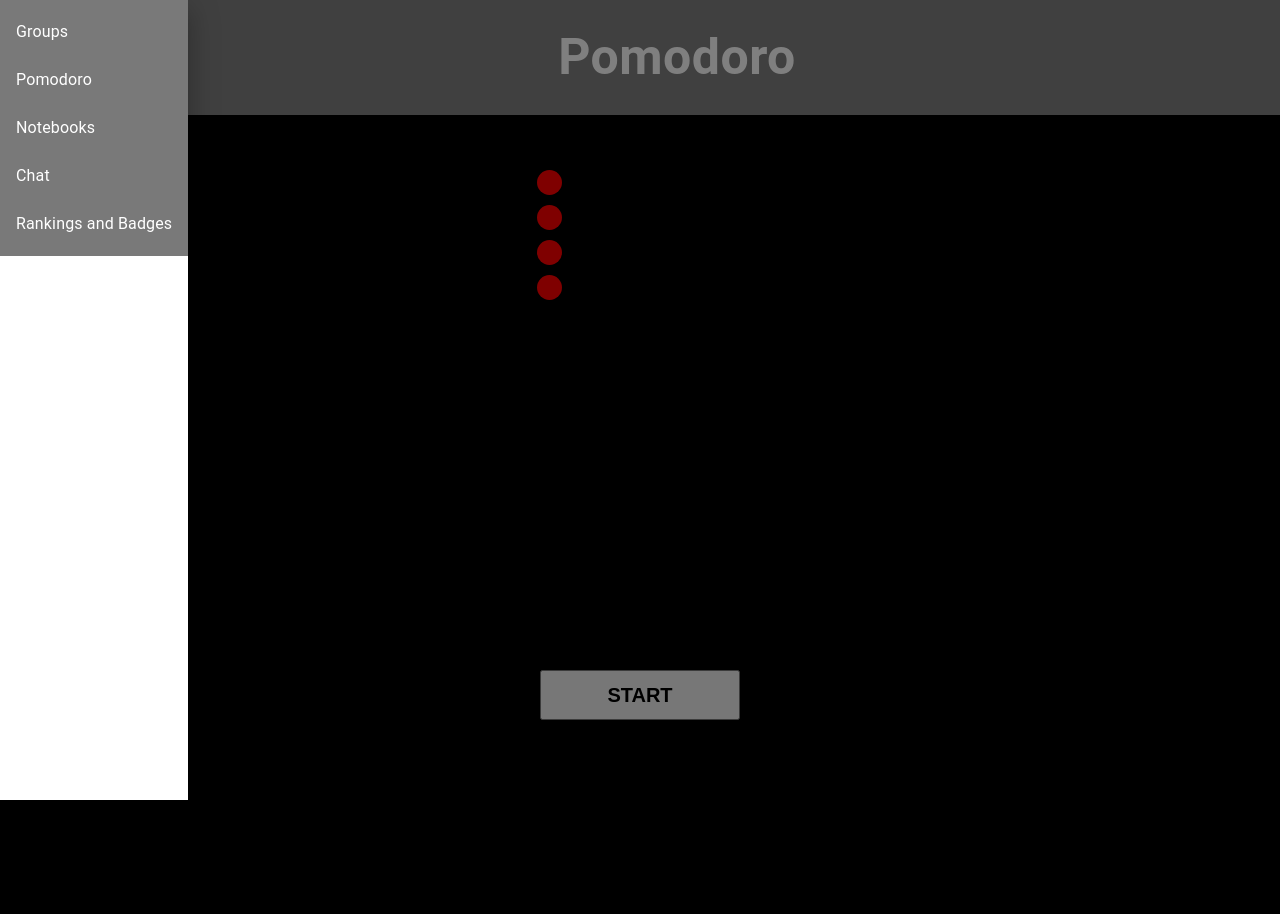
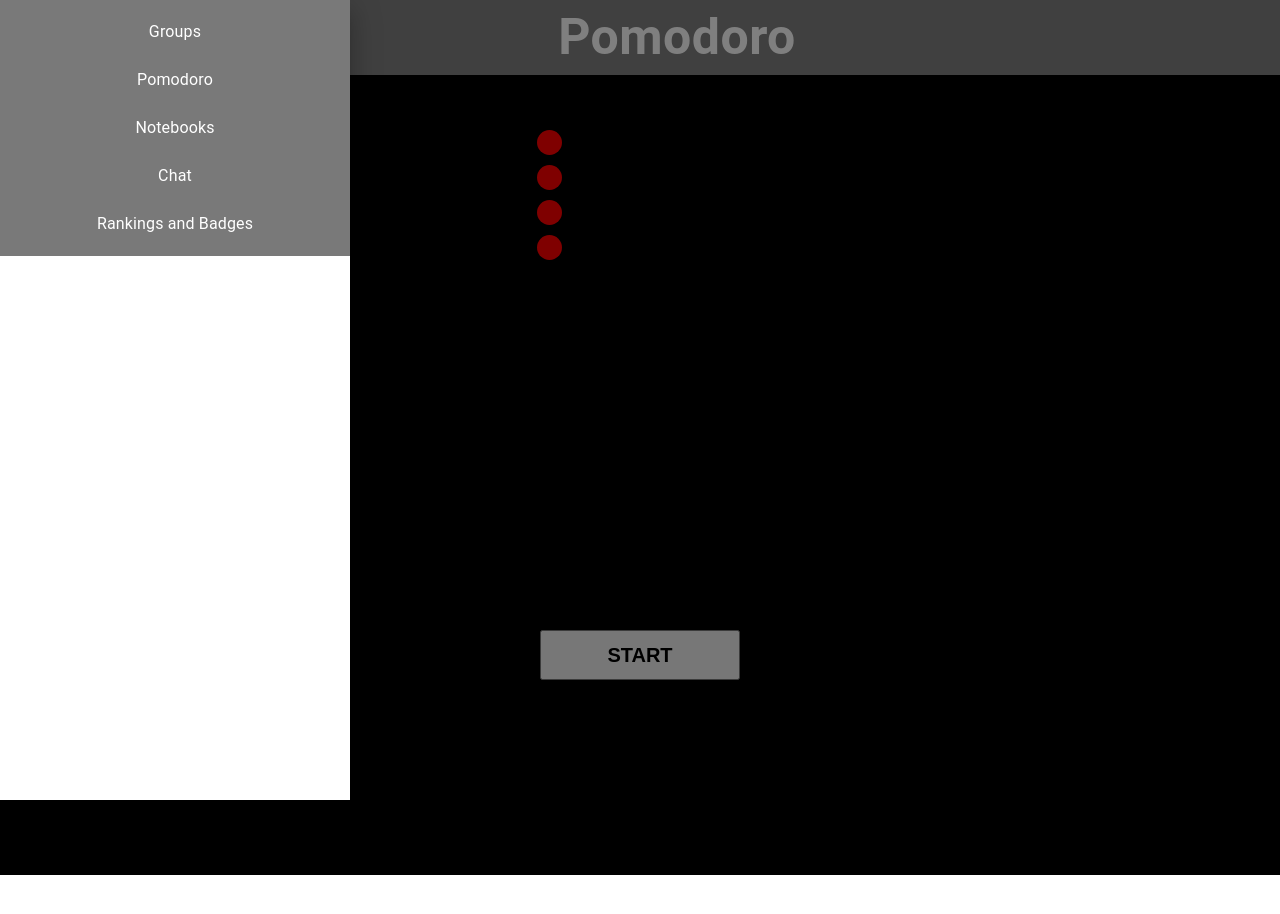
Before and after one commit to Jedro1270/Gakusei, a React (Create React App) app in the folder client/: page /pomodoro in a window 1280 px wide. Both pictures are taken after a click on the button 37 px from the left and 57 px from the top of the page. After the commit the page ends 875 px from the top, so only its background shows below. Built offline with nearby package versions, Linux system fonts and the light colour scheme.

Commit message:
refactor: refactor class components to functional components

```diff
--- a/client/src/App.js
+++ b/client/src/App.js
@@ -1,5 +1,5 @@
 import './App.css';
-import React, { Component } from 'react';
+import React, { useState } from 'react';
 import {Route, BrowserRouter as Router, Switch} from 'react-router-dom';
 
 import Header from './components/Header/Header';
@@ -9,45 +9,34 @@ import Notebooks from './components/Body/Notebooks/Notebooks';
 import Chat from './components/Body/Chat/Chat';
 import Rankings from './components/Body/Rankings/Rankings';
 
-class App extends Component {
+export default function App() {
 
-  constructor(props) {
-    super(props);
+  const [title, setTitle] = useState('test');
 
-    this.state = { menuOpen: false, title: "Groups" };
-
-    this.updateTitle = this.updateTitle.bind(this);
-  }
-
-  updateTitle(newTitle) {
-    this.setState({ title: newTitle });
-  }
-
-  render() {
   return (
     <Router>
-        <div className="App">
-          <Header title={this.state.title}/>
-          <div className="App-body">
+      <div className='App'>
+        <Header title={title}/>
+        <div className='App-body'>
           <Switch>
-              <Route path="/groups" render={() => (
-                  <Groups updateTitle={this.updateTitle} title="Groups"/>
+            <Route path='/groups' render={() => (
+                <Groups setTitle={setTitle}/>
               )}
             />
-              <Route path="/pomodoro" render={() => (
-                  <Pomodoro updateTitle={this.updateTitle} title="Pomodoro"/>
+            <Route path='/pomodoro' render={() => (
+                <Pomodoro setTitle={setTitle}/>
               )}
             />
-              <Route path="/notebooks" render={() => (
-                  <Notebooks updateTitle={this.updateTitle} title="Notebooks"/>
+            <Route path='/notebooks' render={() => (
+                <Notebooks setTitle={setTitle}/>
               )}
             />
-              <Route path="/chat" render={() => (
-                  <Chat updateTitle={this.updateTitle} title="Chat"/>
+            <Route path='/chat' render={() => (
+                <Chat setTitle={setTitle}/>
               )}
             />
-              <Route path="/rankings" render={() => (
-                  <Rankings updateTitle={this.updateTitle} title="Rankings and Badges"/>
+            <Route path='/rankings' render={() => (
+                <Rankings setTitle={setTitle} title='Rankings and Badges'/>
               )}
             />
           </Switch>
@@ -56,6 +45,3 @@ class App extends Component {
     </Router>
   );
 }
-}
-
-export default App;
--- a/client/src/components/Body/Chat/Chat.js
+++ b/client/src/components/Body/Chat/Chat.js
@@ -1,19 +1,14 @@
-import React, { Component } from 'react';
+import React, { useEffect } from 'react';
 
-export default class Chat extends Component {
-    updateTitle(title) {
-        this.props.updateTitle(title)
-    }
+export default function Chat(props) {
 
-    componentDidMount() {
-        this.updateTitle(this.props.title);
-    }
+    useEffect(() => {
+        props.setTitle('Chat');
+    });
 
-    render() {
-        return (
-            <div className="Chat-page">
-                chat stuff here
-            </div>
-        )
-    }
+    return (
+        <div className="Chat-page">
+            chat stuff here
+        </div>
+    );
 }
--- a/client/src/components/Body/Notebooks/Notebooks.js
+++ b/client/src/components/Body/Notebooks/Notebooks.js
@@ -1,15 +1,11 @@
-import React, { Component } from 'react';
+import React, { useEffect } from 'react';
 
-export default class Notebooks extends Component {
-    updateTitle(title) {
-        this.props.updateTitle(title)
-    }
+export default function Notebooks(props) {
 
-    componentDidMount() {
-        this.updateTitle(this.props.title);
-    }
+    useEffect(() => {
+        props.setTitle('Notebooks');
+    });
 
-    render() {
     return (
         <div className="Notebooks-page">
             <div className="Notebook">
@@ -28,6 +24,5 @@ export default class Notebooks extends Component {
                 </h1>
             </div>
         </div>
-        )
+    );
 }
-}
--- a/client/src/components/Body/Pomodoro/Pomodoro.js
+++ b/client/src/components/Body/Pomodoro/Pomodoro.js
@@ -1,15 +1,11 @@
-import React, { Component } from 'react';
+import React, { useEffect } from 'react';
 
-export default class Pomodoro extends Component {
-    updateTitle(title) {
-        this.props.updateTitle(title)
-    }
+export default function Pomodoro(props) {
 
-    componentDidMount() {
-        this.updateTitle(this.props.title);
-    }
+    useEffect(() => {
+        props.setTitle('Pomodoro');
+    });
 
-    render() {
     return (
         <div className="Pomodoro-page">
             <div className="Pomodoro-members">
@@ -49,6 +45,5 @@ export default class Pomodoro extends Component {
                 </button>
             </div>
         </div>
-        )
+    );
 }
-}
--- a/client/src/components/Body/Rankings/Rankings.js
+++ b/client/src/components/Body/Rankings/Rankings.js
@@ -1,19 +1,14 @@
-import React, { Component } from 'react';
+import React, { useEffect } from 'react';
 
-export default class Rankings extends Component {
-    updateTitle(title) {
-        this.props.updateTitle(title)
-    }
+export default function Rankings(props) {
 
-    componentDidMount() {
-        this.updateTitle(this.props.title);
-    }
+    useEffect(() => {
+        props.setTitle('Rankings and Badges')
+    });
 
-    render() {
-        return (
-            <div className="Rankings-page">
-                rankings stuff here
-            </div>
-        )
-    }
+    return (
+        <div className="Rankings-page">
+            rankings stuff here
+        </div>
+    );
 }
--- a/client/src/components/Header/Header.js
+++ b/client/src/components/Header/Header.js
@@ -1,47 +1,29 @@
-import React, { Component } from 'react';
+import React, { useState } from 'react';
 import Title from './Title/Title';
 
 import { AppBar, Drawer, IconButton, styled } from '@material-ui/core';
 import MenuIcon from '@material-ui/icons/Menu';
 import NavigationMenu from './NavigationMenu/NavigationMenu';
 
-export default class Header extends Component {
+export default function Header(props) {
 
-    constructor(props) {
-        super(props);
-        this.state = {
-            open: false,
-        }
+    const [open, setOpen] = useState(false);
 
-        this.openDrawer = this.openDrawer.bind(this);
-        this.closeDrawer = this.closeDrawer.bind(this);
-    }
-
-    openDrawer() {
-        this.setState({ open: true });
-    }
-
-    closeDrawer() {
-        this.setState({ open: false })
-    }
-
-    render() {
     return (
         <TitleBar>
-                <IconButton onClick={this.openDrawer}>
+            <IconButton onClick={() => {setOpen(true)}}>
                 <MenuButton/>
             </IconButton>
             <Drawer
                 anchor='left'
-                    open={this.state.open}
-                    onClose={this.closeDrawer}
+                open={open}
+                onClose={()=> {setOpen(false)}}
             >
                 <NavigationMenu/>
             </Drawer>
-                <Title title={this.props.title}/>
+            <Title title={props.title}/>
         </TitleBar>
-        )
-    }
+    );
 }
 
 const TitleBar = styled(AppBar)({
--- a/client/src/components/Header/NavigationMenu/NavigationMenu.js
+++ b/client/src/components/Header/NavigationMenu/NavigationMenu.js
@@ -1,46 +1,48 @@
-import { List, ListItem, ListItemIcon, ListItemText } from '@material-ui/core';
+import { List, ListItem, ListItemText } from '@material-ui/core';
 import styled from 'styled-components';
-import React, { Component } from 'react';
-import { Link, BrowserRouter as Router } from 'react-router-dom';
+import React from 'react';
+import { Link } from 'react-router-dom';
 
-export default class NavigationMenu extends Component {
-
-    render() {
+export default function NavigationMenu() {
     return (
         <NavigationList>
             <CustomLink to='/groups' >
-                    <ListItem button>
+                <NavigationContainer button>
                     <ListItemText primary={'Groups'}/>
-                    </ListItem>
+                </NavigationContainer>
             </CustomLink>
 
             <CustomLink to='/pomodoro' >
-                    <ListItem button>
+                <NavigationContainer button>
                     <ListItemText primary={'Pomodoro'}/>
-                    </ListItem>
+                </NavigationContainer>
             </CustomLink>
 
             <CustomLink to='/notebooks' >
-                    <ListItem button>
+                <NavigationContainer button>
                     <ListItemText primary={'Notebooks'}/>
-                    </ListItem>
+                </NavigationContainer>
             </CustomLink>
 
             <CustomLink to='/chat' >
-                    <ListItem button>
+                <NavigationContainer button>
                     <ListItemText primary={'Chat'}/>
-                    </ListItem>
+                </NavigationContainer>
             </CustomLink>
 
             <CustomLink to='/rankings' >
-                    <ListItem button>
+                <NavigationContainer button>
                     <ListItemText primary={'Rankings and Badges'}/>
-                    </ListItem>
+                </NavigationContainer>
             </CustomLink>
         </NavigationList>
-        )
+    );
 }
-}
+
+const NavigationContainer = styled(ListItem)({
+    width: '350px',
+    textAlign: 'center'
+});
 
 const NavigationList = styled(List)({
     backgroundColor: 'rgb(121, 121, 121)'
--- a/client/src/components/Header/Title/Title.js
+++ b/client/src/components/Header/Title/Title.js
@@ -1,22 +1,19 @@
 import { styled, Typography } from '@material-ui/core';
-import React, { Component } from 'react';
+import React from 'react';
 
-export default class Title extends Component {
-    render() {
-        return (
-            <TitleContent>
-                {this.props.title}
-            </TitleContent>
-        );
-    }
+export default function Title(props) {
+    return (
+        <TitleContent>
+            {props.title}
+        </TitleContent>
+    );
 }
 
 const TitleContent = styled(Typography)({
-    marginLeft: 'auto',
-    marginRight: 'auto',
+    textAlign: 'center',
+    flexGrow: '1',
     variant: 'h2',
     color: 'white',
     fontWeight: 'bold',
-    padding: '20px',
     fontSize: '50px'
 });
```
Also changed, not shown: client/src/components/Body/Groups/Groups.js (+27 -32 lines). Lines whose indentation alone changed are shown as unchanged.
